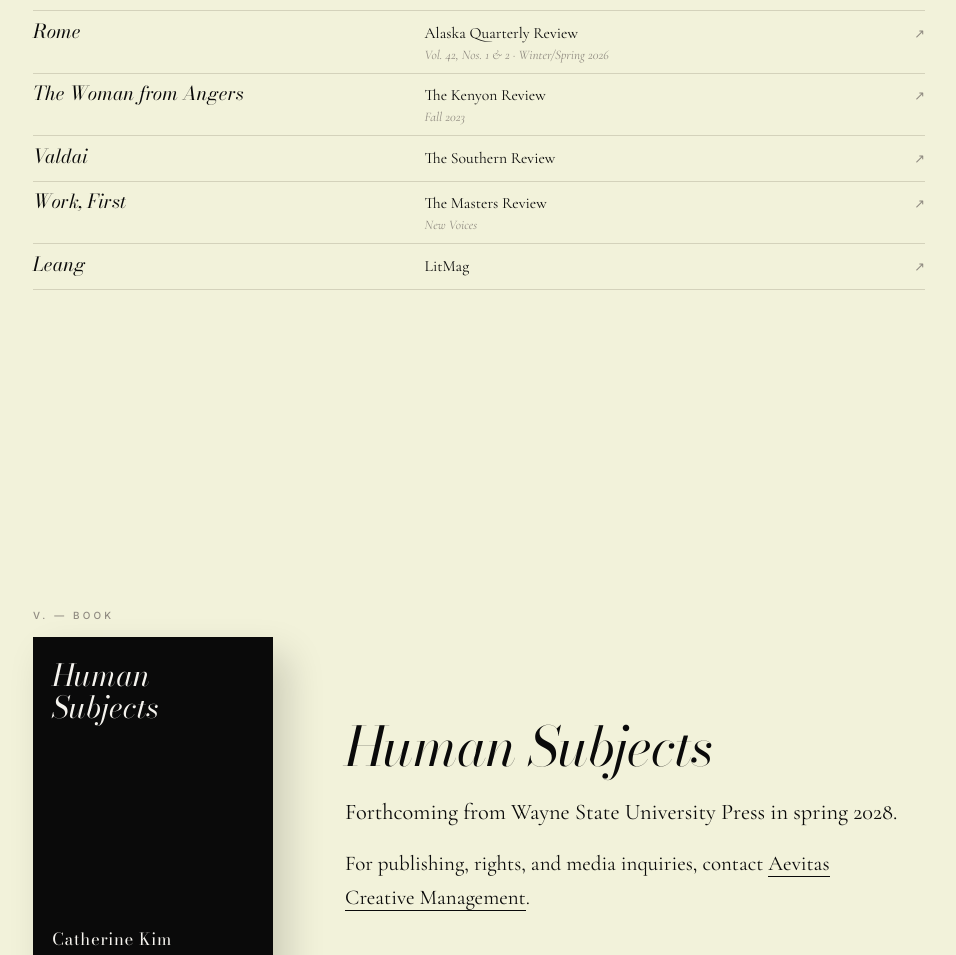
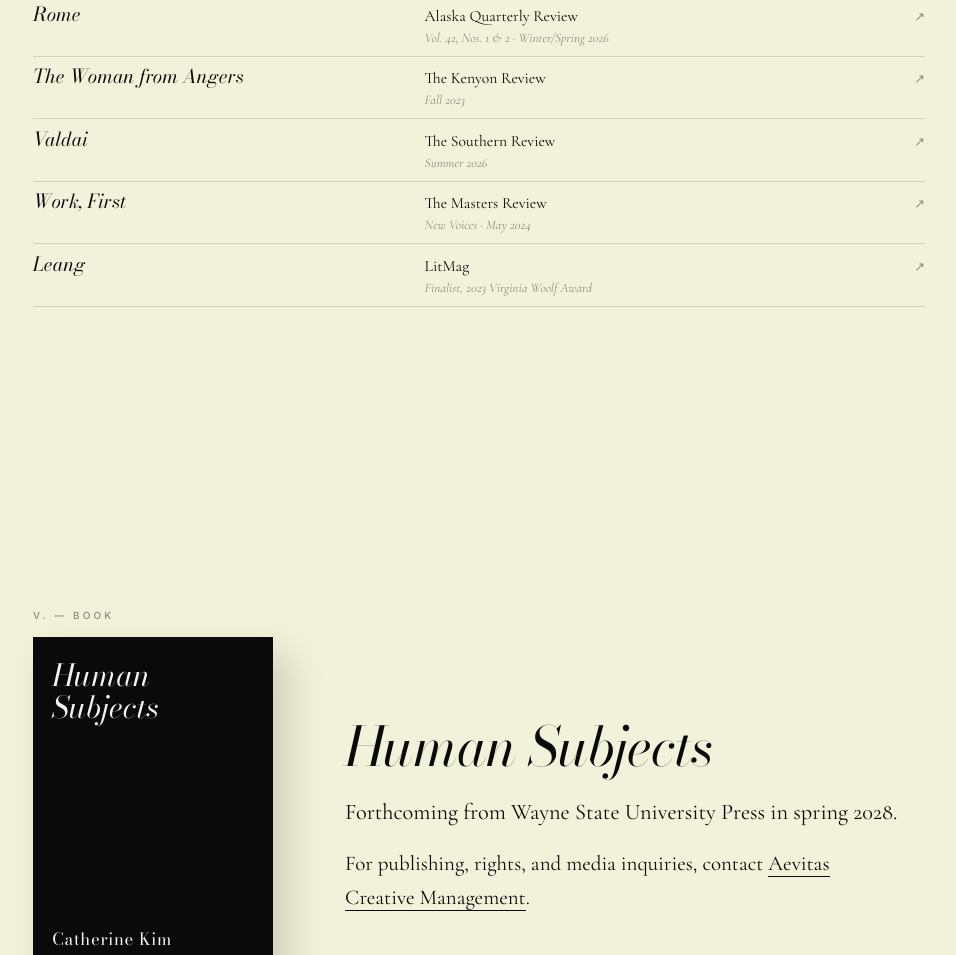
Before and after one commit to samkwok1/cathkim.com, a plain HTML site: page index.html in a window 1280 px wide. Shown: the part 2822-3777 px from the top of the page, without its empty margins (257-1213 px from the left). Drawn offline with nearby package versions, Linux system fonts and the light colour scheme.

Commit message:
Story updates: Valdai Summer 2026, Work First May 2024, Leang Virginia Woolf Award finalist

```diff
--- a/index.html
+++ b/index.html
@@ -260,9 +260,9 @@
       <li><a href="https://link.springer.com/article/10.1007/s10912-026-10027-4" target="_blank" rel="noopener"><span class="t">Nulato</span><span class="j">Journal of Medical Humanities<small>McGovern Center Writing Award in Fiction · 2026</small></span><span class="go">↗</span></a></li>
       <li><a href="https://www.aqreview.org/aqr-issues/p/aqr-vol-42-number-1-and-2-winter-spring-2026" target="_blank" rel="noopener"><span class="t">Rome</span><span class="j">Alaska Quarterly Review<small>Vol. 42, Nos. 1 &amp; 2 · Winter/Spring 2026</small></span><span class="go">↗</span></a></li>
       <li><a href="https://kenyonreview.org/piece/the-woman-from-angers/" target="_blank" rel="noopener"><span class="t">The Woman from Angers</span><span class="j">The Kenyon Review<small>Fall 2023</small></span><span class="go">↗</span></a></li>
-      <li><a href="https://www.thesouthernreview.org/contributors/detail/catherine-kim/4151" target="_blank" rel="noopener"><span class="t">Valdai</span><span class="j">The Southern Review</span><span class="go">↗</span></a></li>
-      <li><a href="https://mastersreview.com/new-voices-work-first-by-catherine-kim/" target="_blank" rel="noopener"><span class="t">Work, First</span><span class="j">The Masters Review<small>New Voices</small></span><span class="go">↗</span></a></li>
-      <li><a href="https://litmag.com/issues/back-issues/" target="_blank" rel="noopener"><span class="t">Leang</span><span class="j">LitMag</span><span class="go">↗</span></a></li>
+      <li><a href="https://www.thesouthernreview.org/contributors/detail/catherine-kim/4151" target="_blank" rel="noopener"><span class="t">Valdai</span><span class="j">The Southern Review<small>Summer 2026</small></span><span class="go">↗</span></a></li>
+      <li><a href="https://mastersreview.com/new-voices-work-first-by-catherine-kim/" target="_blank" rel="noopener"><span class="t">Work, First</span><span class="j">The Masters Review<small>New Voices · May 2024</small></span><span class="go">↗</span></a></li>
+      <li><a href="https://litmag.com/issues/back-issues/" target="_blank" rel="noopener"><span class="t">Leang</span><span class="j">LitMag<small>Finalist, 2023 Virginia Woolf Award</small></span><span class="go">↗</span></a></li>
     </ul>
   </div></div>
 </section>
```
